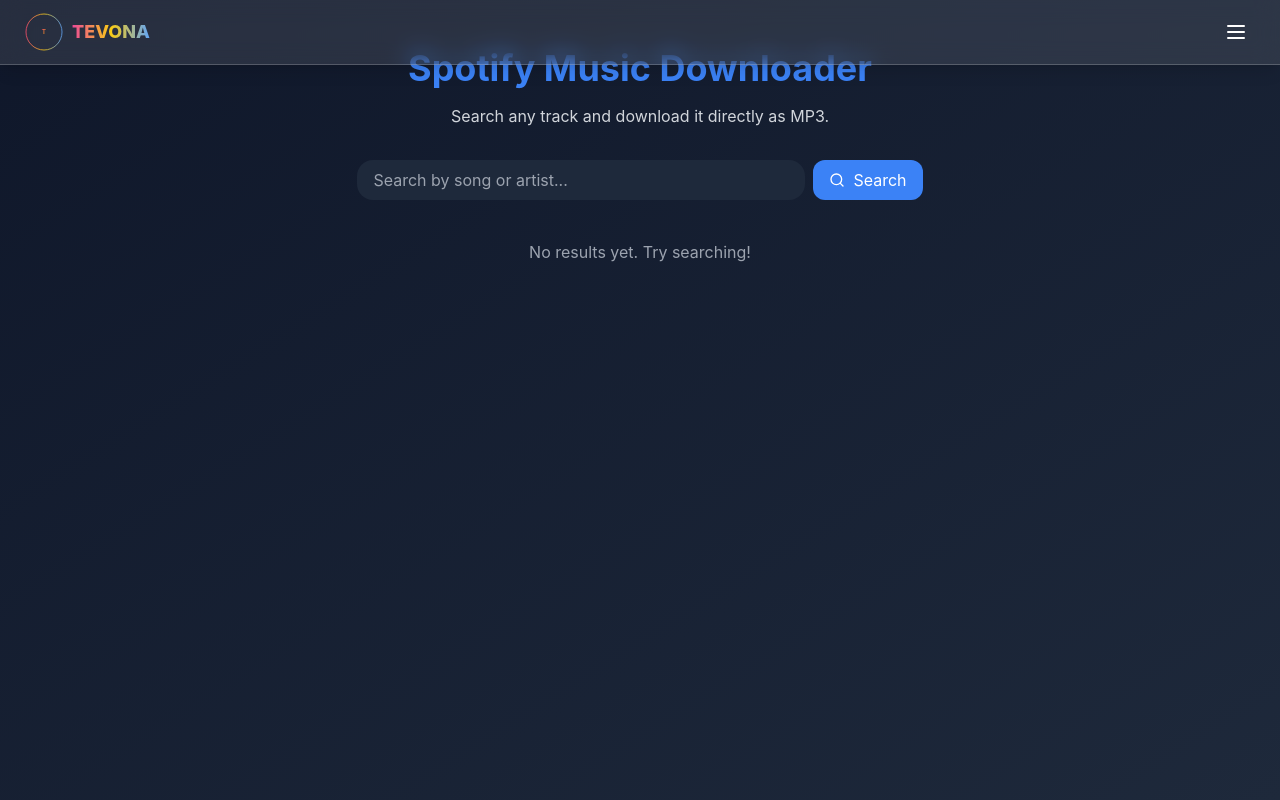
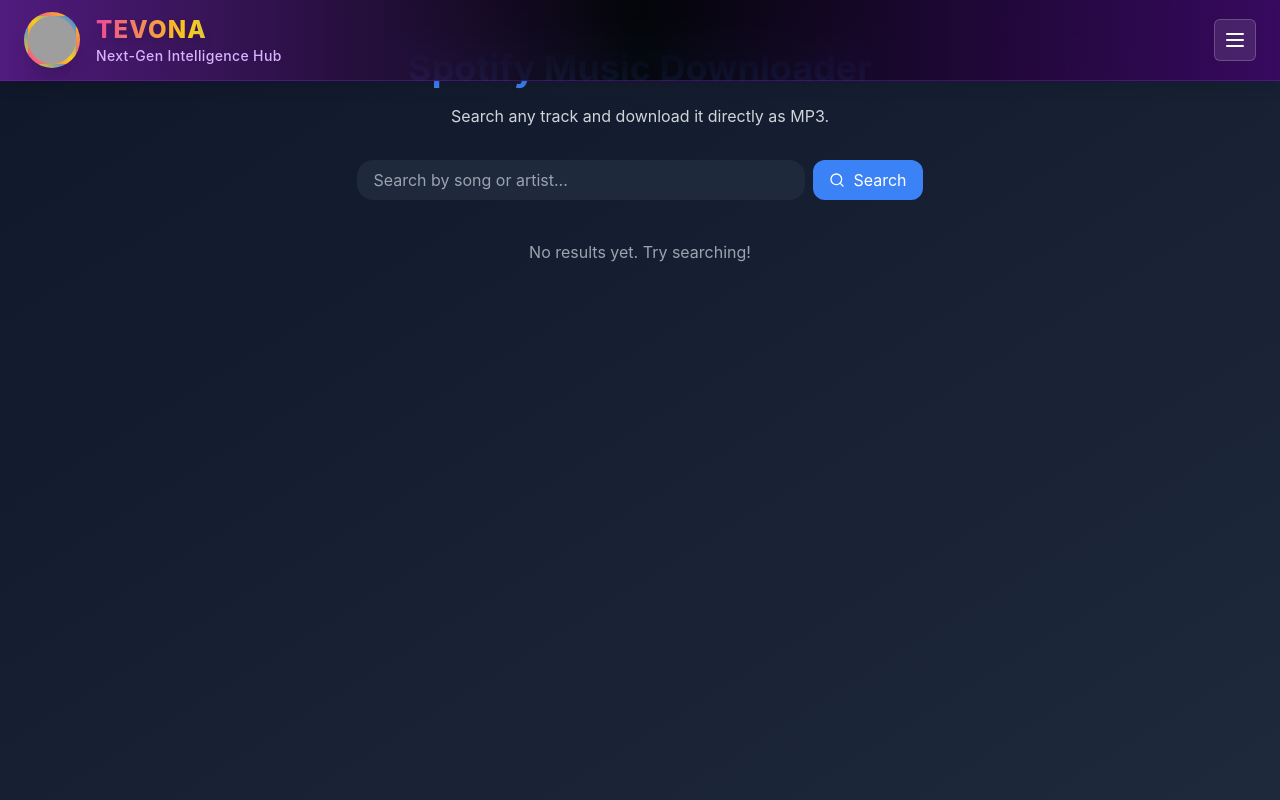
Before and after one commit to tenova-ke/tenova, a Next.js app: page /Spotify in a window 1280 px wide. Shown: the top 800 px of the page. Built offline with nearby package versions, Linux system fonts and the light colour scheme; grey boxes are pictures that could not be loaded.

Commit message:
Update Navbar.tsx

```diff
--- a/components/Navbar.tsx
+++ b/components/Navbar.tsx
@@ -1,85 +1,72 @@
 "use client";
 
+import Image from "next/image";
+import { Menu } from "lucide-react";
 import { useState } from "react";
-import { Menu, X } from "lucide-react";
-import Link from "next/link";
 
 export default function Navbar() {
-  const [open, setOpen] = useState(false);
+  const [isOpen, setIsOpen] = useState(false);
 
   return (
-    <nav className="fixed top-0 left-0 w-full z-50 bg-white/10 backdrop-blur-md border-b border-white/20 px-6 py-3 flex items-center justify-between shadow-lg">
-      {/* Logo */}
-      <div className="flex items-center gap-2">
-        <Link href="/" className="flex items-center gap-2">
-          {/* Inline SVG Logo */}
-          <svg
-            className="h-10 w-10"
-            viewBox="0 0 400 400"
-            xmlns="http://www.w3.org/2000/svg"
-          >
-            <defs>
-              <linearGradient id="textGradient" x1="0%" y1="0%" x2="100%" y2="100%">
-                <stop offset="0%" stopColor="#FF4D6D" />
-                <stop offset="50%" stopColor="#FF914D" />
-                <stop offset="100%" stopColor="#FACC15" />
-              </linearGradient>
-              <linearGradient id="ringGradient" x1="0%" y1="0%" x2="100%" y2="0%">
-                <stop offset="0%" stopColor="#FF4D6D" />
-                <stop offset="50%" stopColor="#FACC15" />
-                <stop offset="100%" stopColor="#60A5FA" />
-              </linearGradient>
-            </defs>
-            <circle
-              cx="200"
-              cy="200"
-              r="180"
-              stroke="url(#ringGradient)"
-              strokeWidth="8"
-              fill="none"
+    <>
+      {/* Top Navbar */}
+      <nav className="fixed top-0 left-0 w-full z-50 px-6 py-3 flex items-center justify-between
+        bg-gradient-to-r from-purple-900/90 via-black/80 to-purple-950/90
+        backdrop-blur-xl shadow-lg border-b border-purple-700/40">
+
+        {/* Left: Profile + Logo */}
+        <div className="flex items-center gap-4">
+          {/* Profile Avatar with Neon Ring */}
+          <div className="relative w-14 h-14 rounded-full overflow-hidden
+            border-4 border-transparent bg-clip-border
+            animate-spin-slow bg-gradient-to-tr from-pink-500 via-yellow-400 to-blue-500 shadow-xl">
+            <Image
+              src="/profile/tevona.jpg"
+              alt="Profile"
+              fill
+              className="object-cover rounded-full"
             />
-            <text
-              x="50%"
-              y="55%"
-              textAnchor="middle"
-              fontFamily="Poppins, sans-serif"
-              fontSize="70"
-              fontWeight="800"
-              fill="url(#textGradient)"
-              stroke="#111"
-              strokeWidth="2"
-            >
-              T
-            </text>
-          </svg>
-          <span className="text-lg font-extrabold bg-gradient-to-r from-pink-500 via-yellow-400 to-blue-400 bg-clip-text text-transparent">
-            TEVONA
-          </span>
-        </Link>
-      </div>
+          </div>
 
-      {/* Hamburger */}
-      <button
-        onClick={() => setOpen(!open)}
-        className="p-2 rounded-md hover:bg-white/20 transition"
-      >
-        {open ? <X className="w-6 h-6 text-white" /> : <Menu className="w-6 h-6 text-white" />}
-      </button>
+          {/* Logo Text */}
+          <div className="flex flex-col">
+            <h1 className="text-2xl font-extrabold tracking-wider
+              bg-gradient-to-r from-pink-500 via-yellow-400 to-blue-400
+              bg-clip-text text-transparent drop-shadow-lg">
+              TEVONA
+            </h1>
+            <span className="text-sm text-purple-300 font-medium tracking-wide">
+              Next-Gen Intelligence Hub
+            </span>
+          </div>
+        </div>
 
-      {/* Sidebar */}
-      {open && (
-        <div className="fixed top-0 right-0 h-full w-64 bg-white/10 backdrop-blur-md border-l border-white/20 shadow-xl z-50 p-6 flex flex-col gap-6 animate-slideIn">
-          <button onClick={() => setOpen(false)} className="self-end">
-            <X className="w-6 h-6 text-white" />
-          </button>
-          <Link href="/dashboard" className="hover:text-pink-400 transition">Dashboard</Link>
-          <Link href="/spotify" className="hover:text-green-400 transition">Spotify</Link>
-          <Link href="/video" className="hover:text-red-400 transition">Video</Link>
-          <Link href="/apk" className="hover:text-yellow-400 transition">APK</Link>
-          <Link href="/ephoto" className="hover:text-blue-400 transition">Ephoto</Link>
-          <Link href="/ai" className="hover:text-purple-400 transition">AI Assistant</Link>
+        {/* Right: Hamburger Menu */}
+        <button
+          onClick={() => setIsOpen(!isOpen)}
+          className="p-2 rounded-md bg-white/10 hover:bg-white/20
+            border border-white/20 text-white transition"
+        >
+          <Menu size={24} />
+        </button>
+      </nav>
+
+      {/* Sidebar (slide-in) */}
+      {isOpen && (
+        <div className="fixed top-0 right-0 w-64 h-full z-40
+          bg-gradient-to-b from-purple-950/95 via-black/90 to-purple-900/95
+          shadow-2xl border-l border-purple-700/40 p-6
+          animate-slide-in">
+          <h2 className="text-lg font-bold text-white mb-6">Menu</h2>
+          <ul className="space-y-4">
+            <li className="hover:text-pink-400 transition cursor-pointer">Home</li>
+            <li className="hover:text-green-400 transition cursor-pointer">Downloads</li>
+            <li className="hover:text-blue-400 transition cursor-pointer">AI Tools</li>
+            <li className="hover:text-yellow-400 transition cursor-pointer">Community</li>
+            <li className="hover:text-purple-400 transition cursor-pointer">About</li>
+          </ul>
         </div>
       )}
-    </nav>
+    </>
   );
-          }
+    }
```
